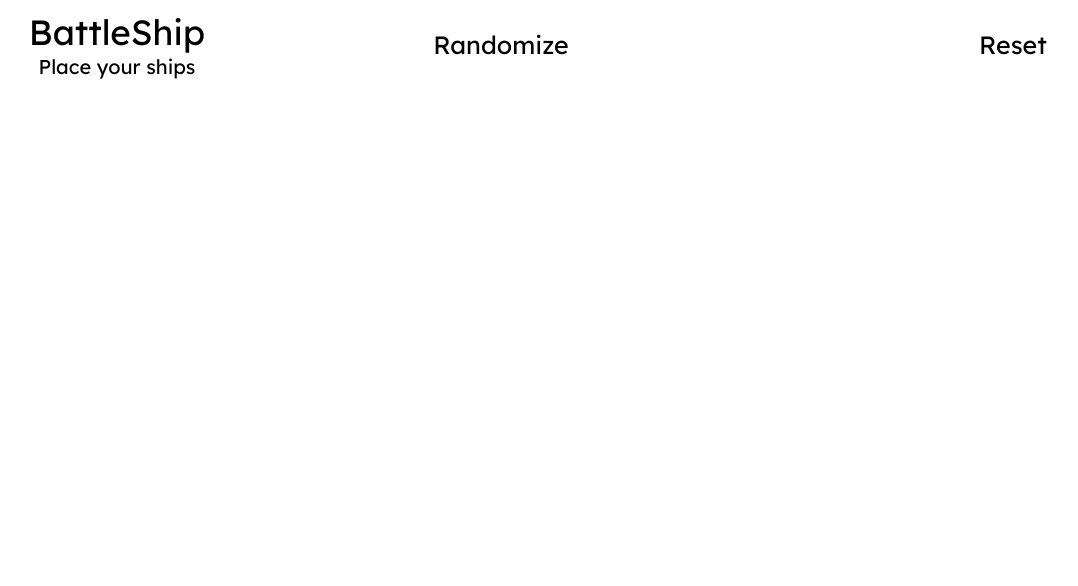
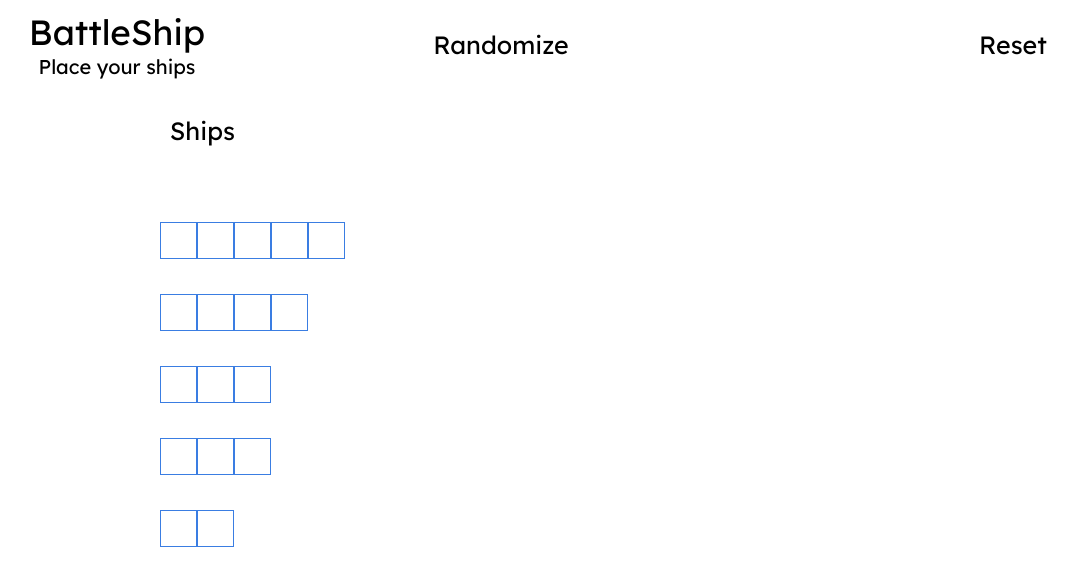
Before and after one commit to Vardhanb07/battleship, a website built with webpack: page src/template.html in a window 1280 px wide. Shown: the whole page, without its empty margins (11-1089 px from the left). Built offline with nearby package versions, Linux system fonts and the light colour scheme.

Commit message:
Add styles and markup

```diff
--- a/src/dom.js
+++ b/src/dom.js
@@ -1,2 +1,24 @@
 import { computer } from "./module/computer.js";
 import { real } from "./module/real.js";
+
+const ships = document.querySelectorAll(".ships > div");
+const shipsLength = [5, 4, 3, 3, 2];
+let x = 0;
+ships.forEach((ship) => {
+  for (let i = 0; i < shipsLength[x]; i++) {
+    let div = document.createElement("div");
+    ship.appendChild(div);
+  }
+  x++;
+});
+
+const board = document.querySelector(".board");
+for (let i = 0; i < 10; i++) {
+  let outerDiv = document.createElement("div");
+  for (let j = 0; j < 10; j++) {
+    let innerDiv = document.createElement('div')
+    innerDiv.setAttribute('data-position', `${i}-${j}`)
+    outerDiv.appendChild(innerDiv)
+  }
+  board.appendChild(outerDiv)
+}
--- a/src/styles.css
+++ b/src/styles.css
@@ -18,6 +18,8 @@ body {
 }
 .start-section {
   flex: 8;
+  display: flex;
+  flex-direction: row;
 }
 .title {
   flex: 1;
@@ -26,15 +28,16 @@ body {
   justify-content: flex-start;
   align-items: center;
 }
-.randomize, .reset {
+.randomize,
+.reset {
   flex: 2;
 }
 .title-battleship {
-  font-family: 'Lexend';
+  font-family: "Lexend";
   font-size: 35px;
 }
 .title-battleship + p {
-  font-family: 'Lexend';
+  font-family: "Lexend";
   font-size: 20px;
 }
 .randomize {
@@ -43,7 +46,7 @@ body {
   align-items: center;
 }
 .randomize > p {
-  font-family: 'Lexend';
+  font-family: "Lexend";
   font-size: 25px;
   cursor: pointer;
 }
@@ -56,10 +59,45 @@ body {
   align-items: center;
 }
 .reset > p {
-  font-family: 'Lexend';
+  font-family: "Lexend";
   font-size: 25px;
   cursor: pointer;
 }
 .reset > p:hover {
   text-decoration: black wavy underline;
 }
+.place-ships {
+  flex: 1;
+  display: flex;
+  flex-direction: column;
+  gap: 50px;
+}
+.ships-title {
+  flex: 1;
+  display: flex;
+  justify-content: center;
+  align-items: center;
+}
+.ships-title > p {
+  font-family: "Lexend";
+  font-size: 25px;
+}
+.ships {
+  flex: 7;
+  display: flex;
+  flex-direction: column;
+  gap: 35px;
+}
+.ships > div {
+  display: flex;
+  flex-direction: row;
+  padding-left: 40%;
+}
+.ships > div > div {
+  height: 35px;
+  width: 35px;
+  border: 1px solid rgb(58, 125, 226);
+}
+.board {
+  flex: 2;
+}
--- a/src/template.html
+++ b/src/template.html
@@ -19,24 +19,23 @@
       </div>
     </nav>
     <div class="start-section">
-      <div class="ships">
-        <div class="carrier"></div>
-        <div class="battleship"></div>
-        <div class="cruiser"></div>
-        <div class="submarine"></div>
-        <div class="destroyer"></div>
+      <div class="place-ships">
+        <div class="ships-title">
+          <p>Ships</p>
+        </div>
+        <div class="ships">
+          <div class="carrier" draggable="true"></div>
+          <div class="battleship" draggable="true"></div>
+          <div class="cruiser" draggable="true"></div>
+          <div class="submarine" draggable="true"></div>
+          <div class="destroyer" draggable="true"></div>
+        </div>
       </div>
-      <div class="board">
-
-      </div>
+      <div class="board"></div>
     </div>
     <div class="game-section">
-      <div class="board">
-
-      </div>
-      <div class="computer-board">
-
-      </div>
+      <div class="board"></div>
+      <div class="computer-board"></div>
     </div>
   </body>
 </html>
```
